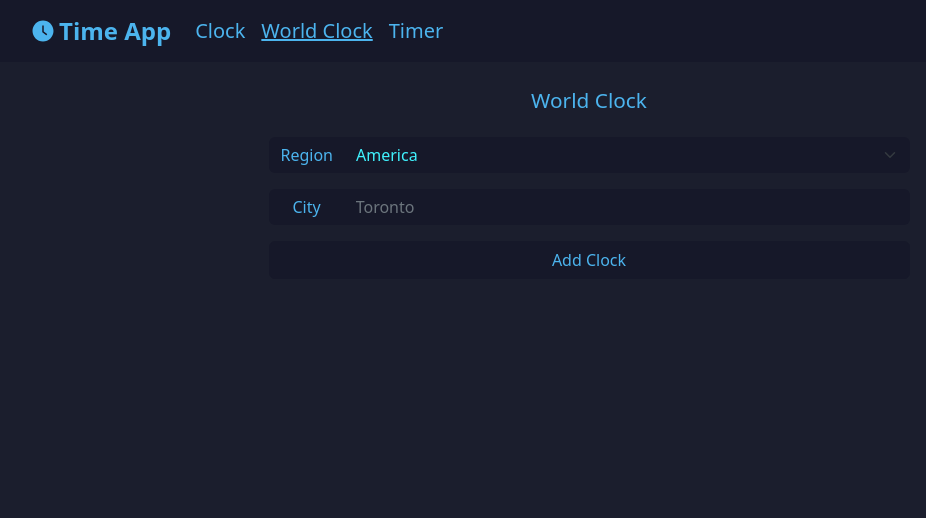
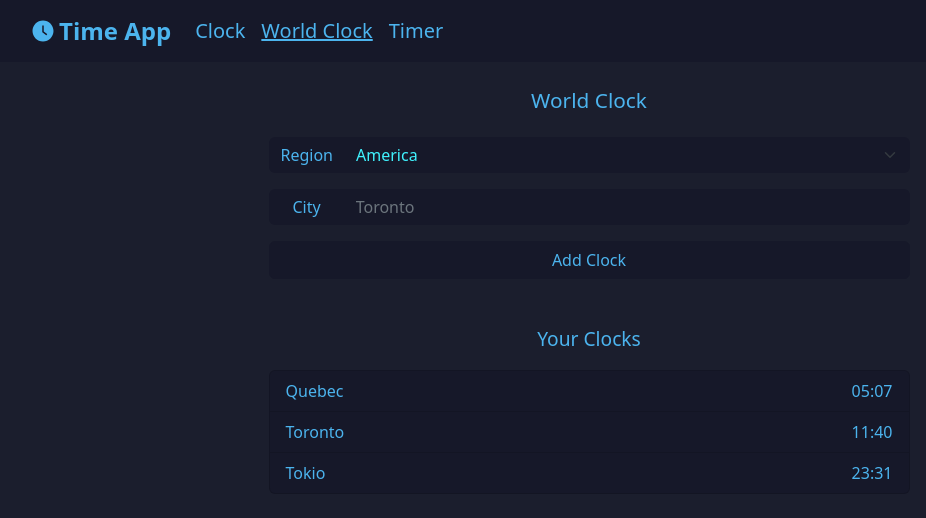
Before and after one commit to LugpDev2022/time-app, a React (Vite) app: page /world-clock in a window 1280 px wide. Shown: the top 518 px of the page, without its empty margins (51-977 px from the left). Built offline with nearby package versions, Linux system fonts and the light colour scheme.

Commit message:
Create the clocks list

```diff
--- /dev/null
+++ b/src/components/styled/Subtitle.jsx
@@ -0,0 +1,7 @@
+import styled from 'styled-components';
+export const Subtitle = styled.h2`
+  color: #4cb4ee;
+  font-size: 1.2em;
+  margin-bottom: 1em;
+  text-align: center;
+`;
--- a/src/components/styled/index.js
+++ b/src/components/styled/index.js
@@ -1,3 +1,4 @@
 export * from './BigNumber';
 export * from './Box';
+export * from './Subtitle';
 export * from './Title';
--- a/src/pages/worldClock/WorldClockPage.jsx
+++ b/src/pages/worldClock/WorldClockPage.jsx
@@ -1,6 +1,6 @@
 import { Container, Row } from 'react-bootstrap';
 import { Title } from '../../components';
-import { AddCountryForm } from './components/AddCountryForm';
+import { AddCountryForm, CountryClockList } from './components';
 
 export const WorldClockPage = () => {
   return (
@@ -10,6 +10,7 @@ export const WorldClockPage = () => {
       </Row>
 
       <AddCountryForm />
+      <CountryClockList />
     </Container>
   );
 };
--- /dev/null
+++ b/src/pages/worldClock/components/CountryClockItem.jsx
@@ -0,0 +1,10 @@
+import ListGroup from 'react-bootstrap/ListGroup';
+
+export const CountryClockItem = ({ city, clock }) => {
+  return (
+    <ListGroup.Item className='bg-dark text-primary d-flex justify-content-between'>
+      <span>{city}</span>
+      <span>{clock}</span>
+    </ListGroup.Item>
+  );
+};
--- /dev/null
+++ b/src/pages/worldClock/components/CountryClockList.jsx
@@ -0,0 +1,18 @@
+import { Row, Col, ListGroup } from 'react-bootstrap';
+import { CountryClockItem } from './';
+import { Subtitle } from '../../../components';
+
+export const CountryClockList = () => {
+  return (
+    <Row className='justify-content-center mt-5'>
+      <Col md={10} lg={7}>
+        <Subtitle>Your Clocks</Subtitle>
+        <ListGroup>
+          <CountryClockItem city='Quebec' clock='05:07' />
+          <CountryClockItem city='Toronto' clock='11:40' />
+          <CountryClockItem city='Tokio' clock='23:31' />
+        </ListGroup>
+      </Col>
+    </Row>
+  );
+};
--- a/src/pages/worldClock/components/index.js
+++ b/src/pages/worldClock/components/index.js
@@ -1 +1,3 @@
 export * from './AddCountryForm';
+export * from './CountryClockItem';
+export * from './CountryClockList';
```
